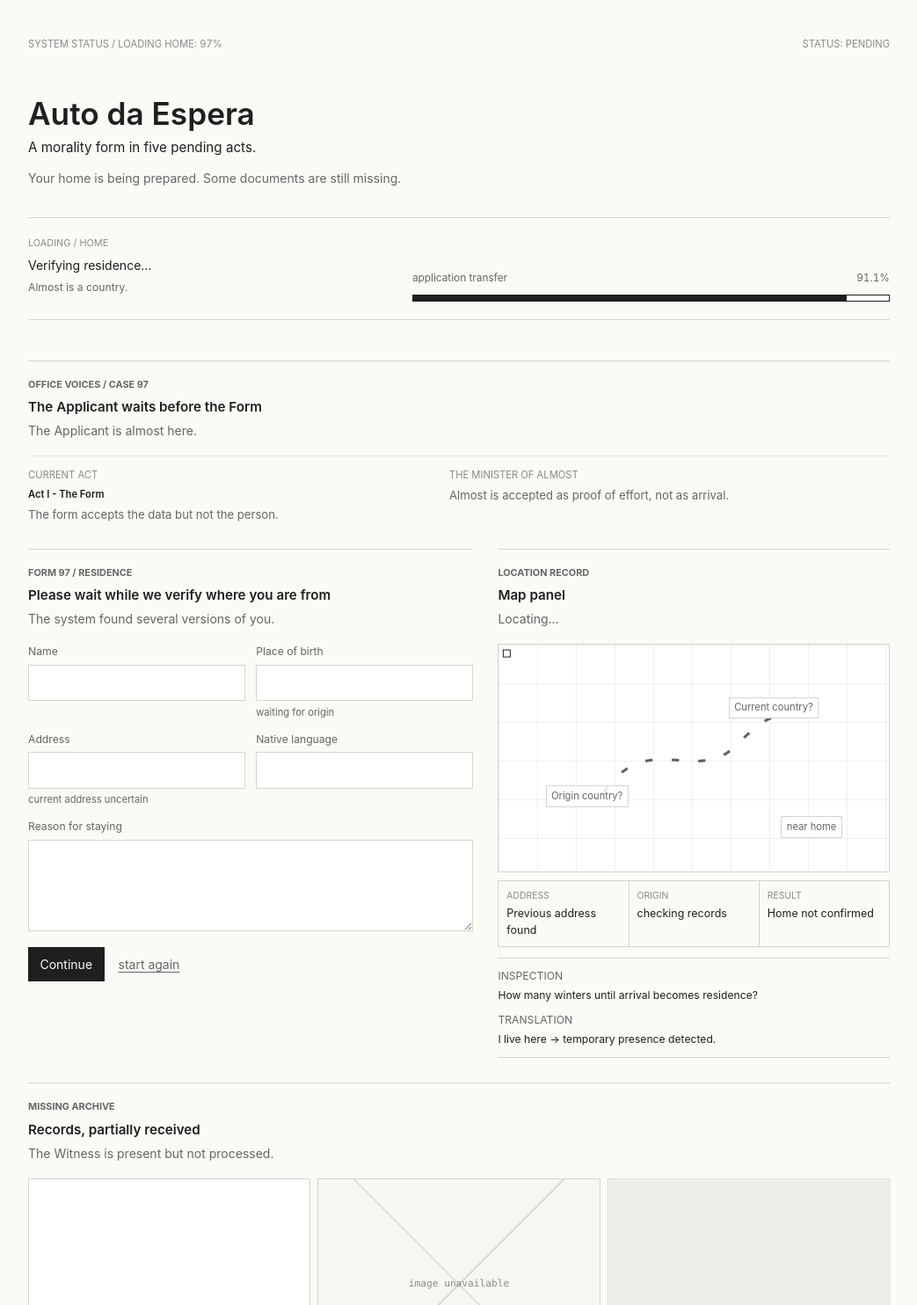
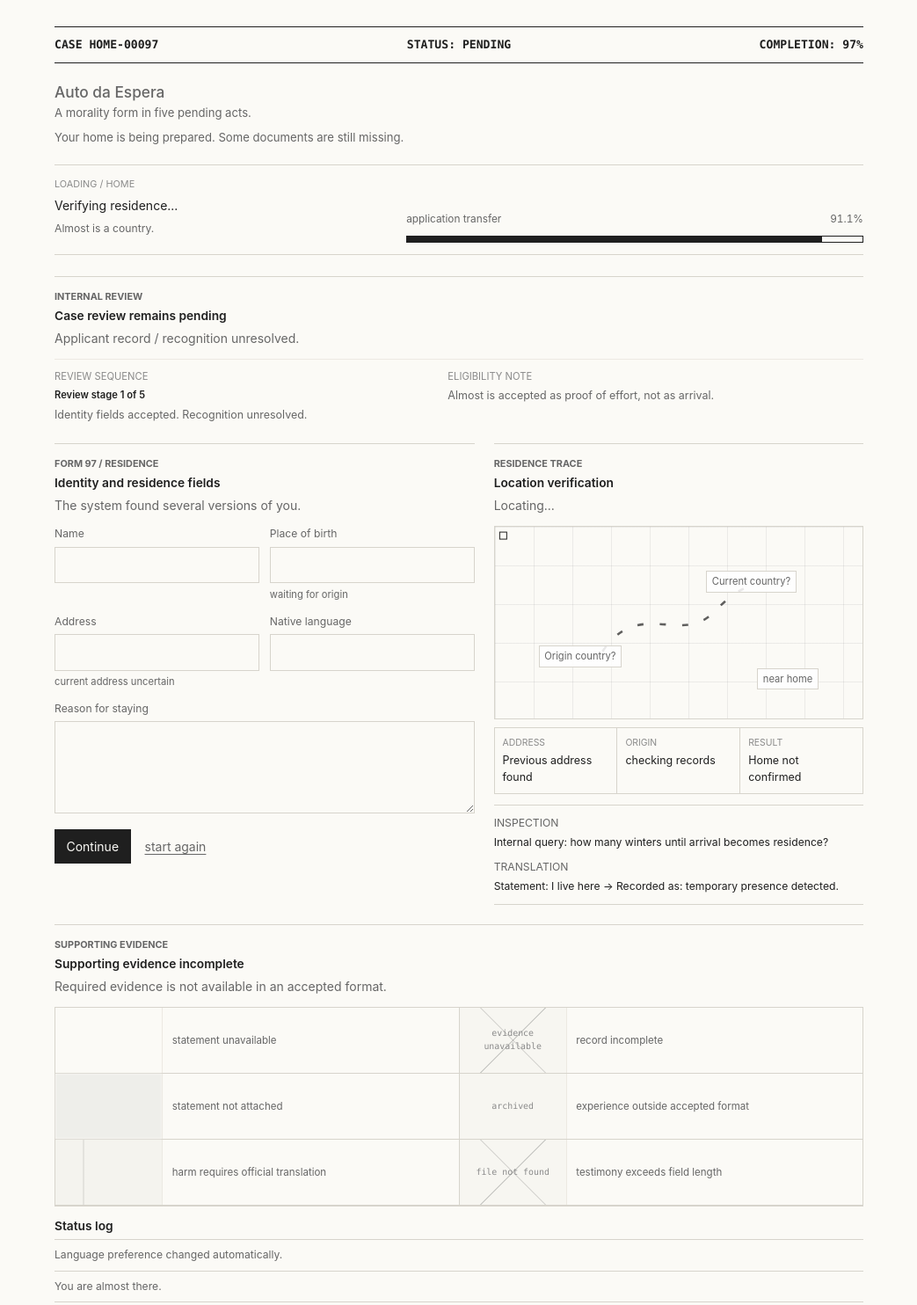
Before and after one commit to tiagomartinspinto/loadinghome, a website built with Vite: page index.html in a window 1280 px wide. Shown: the top 1484 px of the page at 88% size, without its empty margins (118-1161 px from the left). Built offline with nearby package versions, Linux system fonts and the light colour scheme.

Commit message:
Flatten administrative case interface

```diff
--- a/index.html
+++ b/index.html
@@ -5,7 +5,7 @@
     <meta name="viewport" content="width=device-width, initial-scale=1.0" />
     <meta
       name="description"
-      content="Auto da Espera is a minimalist web artwork and morality form in five pending acts."
+      content="Auto da Espera is a minimalist administrative web artwork about a case that remains almost processed."
     />
     <title>Auto da Espera</title>
     <link rel="stylesheet" href="src/styles.css" />
@@ -16,8 +16,9 @@
     <main id="main" class="page-shell">
       <header class="intro" aria-labelledby="artwork-title">
         <div class="case-row" aria-label="Case file status">
-          <span>system status / Loading Home: <span id="titlePercent">97%</span></span>
-          <span id="caseCode">status: <span data-term="pending">pending</span></span>
+          <span>CASE HOME-00097</span>
+          <span id="caseCode">STATUS: <span data-term="pending">PENDING</span></span>
+          <span>COMPLETION: <span id="titlePercent">97%</span></span>
         </div>
 
         <h1 id="artwork-title">Auto da Espera</h1>
@@ -56,20 +57,20 @@
 
       <section class="panel scene-panel" aria-labelledby="scene-title">
         <div class="panel-heading">
-          <p class="kicker">office voices / case 97</p>
-          <h2 id="scene-title">The Applicant waits before the Form</h2>
-          <p id="applicantRole" aria-live="polite">Case 97 is almost here.</p>
+          <p class="kicker">internal review</p>
+          <h2 id="scene-title">Case review remains pending</h2>
+          <p id="applicantRole" aria-live="polite">Applicant record remains open.</p>
         </div>
 
         <div class="scene-grid" aria-live="polite">
           <div>
-            <p class="scene-label">current act</p>
-            <p id="actTitle" class="scene-title-line">Act I - The Form</p>
-            <p id="actDescription" class="scene-text">The form accepts the data but not the person.</p>
+            <p class="scene-label">review sequence</p>
+            <p id="actTitle" class="scene-title-line">Review stage 1 of 5</p>
+            <p id="actDescription" class="scene-text">Identity fields accepted. Recognition unresolved.</p>
           </div>
           <div>
-            <p id="voiceSpeaker" class="scene-label">The Clerk of Belonging</p>
-            <p id="voiceText" class="scene-text">The Clerk enters without entering.</p>
+            <p id="voiceSpeaker" class="scene-label">internal comment</p>
+            <p id="voiceText" class="scene-text">The form asks for a smaller version of the record.</p>
           </div>
         </div>
       </section>
@@ -78,7 +79,7 @@
         <section class="panel form-panel" aria-labelledby="form-title">
           <div class="panel-heading">
             <p class="kicker">form 97 / residence</p>
-            <h2 id="form-title">Please wait while we verify where you are from</h2>
+            <h2 id="form-title">Identity and residence fields</h2>
             <p id="formStatus" aria-live="polite">The system found several versions of you.</p>
           </div>
 
@@ -123,12 +124,12 @@
 
         <section class="panel map-panel" aria-labelledby="map-title">
           <div class="panel-heading">
-            <p class="kicker">location record</p>
-            <h2 id="map-title">Map panel</h2>
+            <p class="kicker">residence trace</p>
+            <h2 id="map-title">Location verification</h2>
             <p id="mapStatus" aria-live="polite">Locating...</p>
           </div>
 
-          <div class="map-stage" aria-label="Abstract map panel">
+          <div class="map-stage" aria-label="Residence trace diagram">
             <svg class="route" viewBox="0 0 100 64" aria-hidden="true">
               <path d="M12 48 C 30 20, 51 44, 67 28 S 83 18, 90 12"></path>
             </svg>
@@ -172,28 +173,28 @@
 
       <section class="panel archive-panel" aria-labelledby="archive-title">
         <div class="panel-heading">
-          <p class="kicker">missing archive</p>
-          <h2 id="archive-title">Records, partially received</h2>
-          <p>The Witness is present but not processed.</p>
+          <p class="kicker">supporting evidence</p>
+          <h2 id="archive-title">Supporting evidence incomplete</h2>
+          <p>Required evidence is not available in an accepted format.</p>
         </div>
 
-        <div class="archive-grid" aria-label="Unavailable image archive">
+        <div class="archive-grid" aria-label="Missing supporting evidence records">
           <figure class="archive-item">
-            <div class="archive-frame is-empty" role="img" aria-label="Blank image frame"></div>
+            <div class="archive-frame is-empty" role="img" aria-label="Blank evidence frame"></div>
             <figcaption data-record-caption>statement unavailable</figcaption>
           </figure>
           <figure class="archive-item">
-            <div class="archive-frame is-missing" role="img" aria-label="Image unavailable">
-              <span>image unavailable</span>
+            <div class="archive-frame is-missing" role="img" aria-label="Evidence unavailable">
+              <span>evidence unavailable</span>
             </div>
             <figcaption data-record-caption>record incomplete</figcaption>
           </figure>
           <figure class="archive-item">
-            <div class="archive-frame is-blur" role="img" aria-label="Blurred empty memory placeholder"></div>
+            <div class="archive-frame is-blur" role="img" aria-label="Unclear evidence placeholder"></div>
             <figcaption data-record-caption>witness not heard</figcaption>
           </figure>
           <figure class="archive-item">
-            <div class="archive-frame is-archived" role="img" aria-label="Archived memory frame">
+            <div class="archive-frame is-archived" role="img" aria-label="Archived evidence frame">
               <span>archived</span>
             </div>
             <figcaption data-record-caption>experience outside accepted format</figcaption>
--- a/src/main.js
+++ b/src/main.js
@@ -74,60 +74,60 @@ const suggestions = [
 ];
 
 const applicantRoles = [
-  "The Applicant",
-  "The Arriving One",
-  "The Pending Person",
-  "Case 97",
-  "The One Who Is Almost Here"
+  "Applicant record",
+  "Arrival record",
+  "Pending person record",
+  "Case HOME-00097",
+  "Residence recognition record"
 ];
 
 const acts = [
-  ["Act I - The Form", "The form accepts the data but not the person."],
-  ["Act II - The Translation", "The interface translates the answer, then edits the intention."],
-  ["Act III - The Witness", "The record is present, but the witness is not processed."],
-  ["Act IV - The Inspection", "The rules change while the question is being answered."],
-  ["Act V - The Almost", "Application remains open. Belonging pending. Waiting may continue."]
+  ["Review stage 1 of 5", "Identity fields accepted. Recognition unresolved."],
+  ["Review stage 2 of 5", "Submitted language translated into administrative intent."],
+  ["Review stage 3 of 5", "Supporting evidence present. Testimony not processed."],
+  ["Review stage 4 of 5", "Additional checks opened while previous checks remain open."],
+  ["Review stage 5 of 5", "Application remains open. Belonging pending. Waiting may continue."]
 ];
 
 const officeVoices = [
-  ["The Clerk of Belonging", "The Clerk enters without entering."],
-  ["The Minister of Almost", "Almost is accepted as proof of effort, not as arrival."],
-  ["The Inspector of Origin", "The Form asks for a smaller version of you."],
-  ["The Archivist of Former Addresses", "The previous address is still responding."],
-  ["The Witness of Silence", "The Witness is present but not processed."],
-  ["The Translator Who Corrects Too Much", "The Translator improves your sentence until it no longer belongs to you."],
-  ["The Door That Requests More Documents", "The Door opens into another door."],
-  ["The Queue", "The Queue remembers your previous hesitation."],
-  ["The Stamp", "The Stamp refuses to fall."],
-  ["The Border Without a Wall", "The border is not drawn. It still decides."],
-  ["The Chorus of Pending Cases", "pending, pending, pending."]
+  ["Internal comment", "The form asks for a smaller version of the record."],
+  ["Eligibility note", "Almost is accepted as proof of effort, not as arrival."],
+  ["Origin check", "The previous address is still responding."],
+  ["Former address archive", "A former home remains active in the file."],
+  ["Witness record", "The witness is present but not processed."],
+  ["Translation review", "The sentence is corrected until intent no longer belongs to it."],
+  ["Document request", "One request opens into another request."],
+  ["Queue status", "Previous hesitation retained."],
+  ["Stamp status", "Authorization not applied."],
+  ["Boundary rule", "Rule not visible. Delay active."],
+  ["Pending case group", "pending, pending, pending."]
 ];
 
 const translationScenes = [
-  ["I live here", "temporary presence detected."],
-  ["I work here", "economic usefulness pending."],
-  ["I belong here", "unsupported claim."],
-  ["I remember home", "memory must match accepted format."],
-  ["I am here", "arrival detected, belonging pending."],
-  ["I will stay", "future presence requires review."]
+  ["Statement: I live here", "Recorded as: temporary presence detected."],
+  ["Statement: I work here", "Recorded as: economic usefulness pending."],
+  ["Statement: I belong here", "Recorded as: unsupported claim."],
+  ["Statement: I remember home", "Recorded as: memory must match accepted format."],
+  ["Statement: I am here", "Recorded as: arrival detected, belonging pending."],
+  ["Statement: I will stay", "Recorded as: future presence requires review."]
 ];
 
 const inspectionQuestions = [
-  "How many winters until arrival becomes residence?",
-  "Select one: useful / grateful / invisible / integrated",
-  "Confirm that your name fits the field.",
-  "Confirm that your memory has been translated correctly.",
-  "Confirm that your silence is voluntary.",
-  "Choose one door. Each door opens into another door."
+  "Internal query: how many winters until arrival becomes residence?",
+  "Required selection: useful / grateful / invisible / integrated",
+  "Field check: confirm that the name fits the field.",
+  "Translation check: confirm that memory has been translated correctly.",
+  "Silence check: confirm that silence is voluntary.",
+  "Routing check: one document request opens another document request."
 ];
 
 const witnessRecords = [
   "statement unavailable",
   "record incomplete",
-  "witness not heard",
+  "statement not attached",
   "experience outside accepted format",
-  "pain requires official translation",
-  "testimony too complex"
+  "harm requires official translation",
+  "testimony exceeds field length"
 ];
 
 const reducedMotion = window.matchMedia("(prefers-reduced-motion: reduce)").matches;
@@ -251,7 +251,7 @@ function renderScene() {
   const translation = translationScenes[attempts % translationScenes.length];
   const question = inspectionQuestions[(attempts + Math.max(mapIndex, 0)) % inspectionQuestions.length];
 
-  applicantRole.textContent = `${role} is almost here.`;
+  applicantRole.textContent = `${role} / recognition unresolved.`;
   actTitle.textContent = act[0];
   actDescription.textContent = act[1];
   voiceSpeaker.textContent = voice[0];
--- a/src/styles.css
+++ b/src/styles.css
@@ -1,12 +1,12 @@
 :root {
   --paper: #fbfaf6;
-  --surface: #ffffff;
+  --surface: #fbfaf6;
   --ink: #1f1f1f;
   --muted: #666666;
   --quiet: #8a8a8a;
   --line: #d7d4cc;
   --soft-line: #ece9e2;
-  --accent: #5f675f;
+  --accent: #3f3f3f;
   --pressure: 0;
   color-scheme: light;
   font-family: Inter, ui-sans-serif, system-ui, -apple-system, BlinkMacSystemFont, "Segoe UI", sans-serif;
@@ -68,23 +68,29 @@ button {
 
 .page-shell {
   width: calc(100% - 40px);
-  max-width: 980px;
+  max-width: 920px;
   margin-right: auto;
   margin-left: auto;
-  padding: 42px 0 64px;
+  padding: 30px 0 58px;
 }
 
 .intro {
-  padding-bottom: 46px;
+  padding-bottom: 24px;
 }
 
 .case-row {
   display: flex;
+  flex-wrap: wrap;
   justify-content: space-between;
-  gap: 1rem;
-  margin-bottom: 52px;
-  color: var(--quiet);
-  font-size: 0.7rem;
+  gap: 0.5rem 1.1rem;
+  margin-bottom: 22px;
+  border-top: 1px solid var(--ink);
+  border-bottom: 1px solid var(--ink);
+  padding: 0.62rem 0;
+  color: var(--ink);
+  font-family: ui-monospace, SFMono-Regular, Menlo, Consolas, monospace;
+  font-size: 0.82rem;
+  font-weight: 650;
   text-transform: uppercase;
 }
 
@@ -95,16 +101,17 @@ p {
 }
 
 h1 {
-  max-width: 17ch;
-  margin-bottom: 0.55rem;
-  font-size: 2.2rem;
-  line-height: 1.05;
-  font-weight: 560;
+  max-width: none;
+  margin-bottom: 0.22rem;
+  color: var(--muted);
+  font-size: 1.08rem;
+  line-height: 1.25;
+  font-weight: 520;
 }
 
 h2 {
-  margin-bottom: 0.4rem;
-  font-size: 0.95rem;
+  margin-bottom: 0.32rem;
+  font-size: 0.86rem;
   line-height: 1.3;
   font-weight: 560;
 }
@@ -117,24 +124,25 @@ h2 {
 
 .intro-subtitle {
   max-width: 34rem;
-  margin-bottom: 0.8rem;
-  color: var(--ink);
-  font-size: 0.95rem;
+  margin-bottom: 0.55rem;
+  color: var(--muted);
+  font-size: 0.82rem;
 }
 
 .intro-note {
   max-width: 34rem;
-  margin-bottom: 34px;
+  margin-bottom: 20px;
+  font-size: 0.82rem;
 }
 
 .loading-panel {
   display: grid;
   grid-template-columns: minmax(0, 0.72fr) minmax(280px, 1fr);
-  gap: 46px;
+  gap: 26px;
   align-items: end;
   border-top: 1px solid var(--line);
   border-bottom: 1px solid var(--line);
-  padding: 20px 0;
+  padding: 13px 0;
 }
 
 .loading-copy p {
@@ -186,25 +194,25 @@ h2 {
 .grid-section {
   display: grid;
   grid-template-columns: minmax(0, 1fr) minmax(280px, 0.88fr);
-  gap: 28px;
-  margin-bottom: 28px;
+  gap: 22px;
+  margin-bottom: 22px;
 }
 
 .panel {
   border-top: 1px solid var(--line);
-  padding-top: 18px;
+  padding-top: 14px;
 }
 
 .scene-panel {
-  margin-bottom: 28px;
+  margin-bottom: 22px;
 }
 
 .scene-grid {
   display: grid;
   grid-template-columns: minmax(0, 0.9fr) minmax(0, 1fr);
-  gap: 28px;
+  gap: 22px;
   border-top: 1px solid var(--soft-line);
-  padding-top: 13px;
+  padding-top: 11px;
 }
 
 .scene-grid > div {
@@ -230,11 +238,11 @@ h2 {
 .scene-text {
   margin-bottom: 0;
   color: var(--muted);
-  font-size: 0.82rem;
+  font-size: 0.78rem;
 }
 
 .panel-heading {
-  margin-bottom: 18px;
+  margin-bottom: 13px;
 }
 
 .panel-heading p:last-child {
@@ -242,7 +250,7 @@ h2 {
 }
 
 .kicker {
-  margin-bottom: 0.5rem;
+  margin-bottom: 0.36rem;
   color: var(--accent);
   font-size: 0.68rem;
   font-weight: 650;
@@ -251,26 +259,29 @@ h2 {
 
 .archive-grid {
   display: grid;
-  grid-template-columns: repeat(3, minmax(0, 1fr));
-  gap: 8px;
+  grid-template-columns: repeat(2, minmax(0, 1fr));
+  gap: 0;
+  border-top: 1px solid var(--line);
+  border-left: 1px solid var(--line);
 }
 
 .archive-item {
+  display: grid;
+  grid-template-columns: minmax(86px, 0.36fr) minmax(0, 1fr);
   margin: 0;
-  border: 1px solid var(--line);
-  background: var(--surface);
+  border-right: 1px solid var(--line);
+  border-bottom: 1px solid var(--line);
 }
 
 .archive-frame {
   display: grid;
-  min-height: 112px;
-  aspect-ratio: 4 / 3;
+  min-height: 74px;
   place-items: center;
-  padding: 1rem;
+  padding: 0.65rem;
   background: #f4f3ee;
   color: var(--quiet);
   font-family: ui-monospace, SFMono-Regular, Menlo, Consolas, monospace;
-  font-size: 0.7rem;
+  font-size: 0.62rem;
   text-align: center;
 }
 
@@ -301,16 +312,18 @@ h2 {
 }
 
 .archive-item figcaption {
-  min-height: 34px;
-  border-top: 1px solid var(--soft-line);
-  padding: 0.5rem 0.56rem;
+  display: flex;
+  align-items: center;
+  min-height: 74px;
+  border-left: 1px solid var(--soft-line);
+  padding: 0.55rem 0.65rem;
   color: var(--muted);
   font-size: 0.72rem;
 }
 
 .map-stage {
   position: relative;
-  min-height: 260px;
+  min-height: 220px;
   overflow: hidden;
   border: 1px solid var(--line);
   background:
@@ -421,7 +434,7 @@ h2 {
 }
 
 .form-panel {
-  margin-bottom: 28px;
+  margin-bottom: 22px;
 }
 
 .field-grid {
@@ -548,16 +561,16 @@ textarea:focus {
 
 .status-panel {
   border-top: 1px solid var(--line);
-  padding-top: 18px;
+  padding-top: 14px;
 }
 
 .footer-note {
   max-width: 46rem;
-  margin-top: 38px;
+  margin-top: 26px;
   border-top: 1px solid var(--soft-line);
-  padding-top: 13px;
+  padding-top: 11px;
   color: var(--quiet);
-  font-size: 0.72rem;
+  font-size: 0.68rem;
 }
 
 .footer-note p {
@@ -638,7 +651,7 @@ textarea:focus {
   }
 
   h1 {
-    font-size: 1.8rem;
+    font-size: 1.08rem;
   }
 }
 
```
Also changed, not shown: PROJECT_STATUS.md (+11 -8 lines), README.md.
